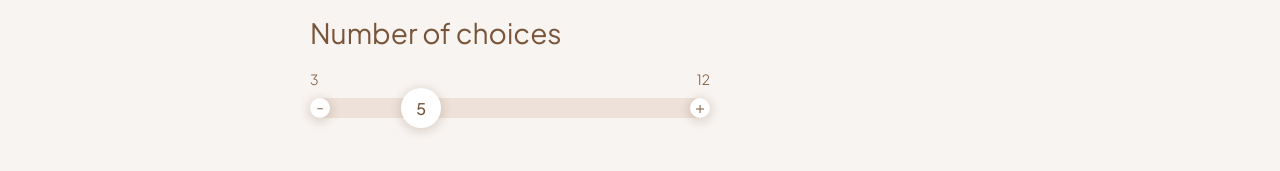
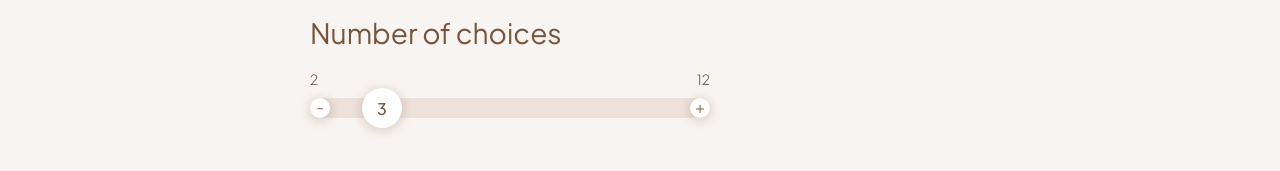
Before and after one commit to PetitChampi/whistle-buddy, a Vue app: page /guessing-game in a window 1280 px wide. Shown: the part 505-676 px from the top of the page. Built offline with nearby package versions, Linux system fonts and the light colour scheme.

Commit message:
rebuilt params store + bound all existing params

```diff
--- a/src/components/CardGrid.vue
+++ b/src/components/CardGrid.vue
@@ -35,7 +35,7 @@
 <script setup lang="ts">
 import Card from "@/components/molecules/Card.vue";
 import type { ICard } from "@/types/UiElements";
-import { useFingTableParamsStore } from "@/stores/params";
+import { useParamsStore } from "@/stores/params";
 import { storeToRefs } from "pinia";
 
 const props = defineProps<{
@@ -43,8 +43,8 @@ const props = defineProps<{
   pagination?: boolean
 }>();
 
-const fingTableParamsStore = useFingTableParamsStore();
-const { fingTableParams } = storeToRefs(fingTableParamsStore);
+const paramsStore = useParamsStore();
+const { fingTableParams } = storeToRefs(paramsStore);
 
 // todo implement page navigation
 function prev() {
--- a/src/components/FingeringTableControls.vue
+++ b/src/components/FingeringTableControls.vue
@@ -83,7 +83,7 @@
         </div>
       </div>
       <div class="controls-button">
-        <IconButton icon="shuffle" activateOnClick />
+        <IconButton icon="shuffle" activateOnClick @@activateBtn="fingTableParams.shuffle = !fingTableParams.shuffle" />
       </div>
     </div>
   </div>
@@ -100,13 +100,13 @@ import CheckboxInput from "@/components/molecules/CheckboxInput.vue";
 import { ref } from "@vue/reactivity";
 import type { IOption } from "@/types/UiElements";
 import { useI18n } from "vue-i18n";
-import { useFingTableParamsStore } from "@/stores/params";
+import { useParamsStore } from "@/stores/params";
 import { storeToRefs } from "pinia";
 
 const { t } = useI18n({ useScope: "global" });
 
-const fingTableParamsStore = useFingTableParamsStore();
-const { fingTableParams } = storeToRefs(fingTableParamsStore);
+const paramsStore = useParamsStore();
+const { fingTableParams } = storeToRefs(paramsStore);
 
 const fppOptions = ref<IOption[]>([
   { value: "6", displayValue: "6" },
--- a/src/components/GameParams.vue
+++ b/src/components/GameParams.vue
@@ -16,15 +16,15 @@
         <template v-slot:content>
           <div class="radio-group">
             <RadioInput
-              v-model="valuesToGuess"
+              v-model="guessGameParams.valuesToGuess"
               groupName="guessValue"
               value="note"
               :label="$t('G_PARAMS_VTG_NOTE')"
             />
             <RadioInput
-              v-model="valuesToGuess"
+              v-model="guessGameParams.valuesToGuess"
               groupName="guessValue"
-              value="fingering"
+              value="fing"
               :label="$t('G_PARAMS_VTG_FING')"
             />
           </div>
@@ -34,7 +34,11 @@
       <SettingsGroup v-if="gameType === 'guessing'" :title="$t('G_PARAMS_TITLE_NB_CHOICES')" large>
         <template v-slot:content>
           <div class="settings-item-content">
-            <GaugeInput :min="3" :max="12" v-model="numberOfChoices" />
+            <GaugeInput
+              :min="guessGameParams.nbChoices.min"
+              :max="guessGameParams.nbChoices.max"
+              v-model="guessGameParams.nbChoices.current"
+            />
           </div>
         </template>
       </SettingsGroup>
@@ -42,20 +46,30 @@
       <SettingsGroup v-if="gameType === 'mixmatch'" :title="$t('G_PARAMS_TITLE_NB_PAIRS')" large>
         <template v-slot:content>
           <div class="settings-item-content">
-            <GaugeInput :min="3" :max="14" v-model="numberOfPairs" />
+            <GaugeInput
+              :min="mixMatchParams.nbOfPairs.min"
+              :max="mixMatchParams.nbOfPairs.max"
+              v-model="mixMatchParams.nbOfPairs.current"
+            />
           </div>
         </template>
       </SettingsGroup>
 
-      <SettingsGroup :title="$t('G_PARAMS_TITLE_TIMER')" hasCheckbox large>
+      <SettingsGroup
+        :title="$t('G_PARAMS_TITLE_TIMER')"
+        hasCheckbox
+        large
+        :checkboxModelValue="currentGameParams.value.timer"
+        @@updateCheckbox="currentGameParams.value.timer = $event"
+      >
         <template v-slot:content>
           <div class="settings-item-content">
             <GaugeInput
-              :min="timerValues.min"
-              :max="timerValues.max"
-              :unit="timerValues.unit"
-              v-model="gameDuration"
-              disabled
+              :min="currentGameParams.value.timerValues.min"
+              :max="currentGameParams.value.timerValues.max"
+              :unit="currentGameParams.value.timerValues.unit"
+              v-model="currentGameParams.value.timerValues.current"
+              :disabled="!currentGameParams.value.timer"
             />
           </div>
         </template>
@@ -105,6 +119,8 @@
         subtitle="Do, Ré, Mi..."
         hasCheckbox
         large
+        :checkboxModelValue="generalParams.frNotation"
+        @@updateCheckbox="generalParams.frNotation = $event"
       />
       <!-- <SettingsGroup
         :title="$t('GEN_PARAMS_SYNESTHESIA')"
@@ -132,36 +148,37 @@ import CheckboxInput from "@/components/molecules/CheckboxInput.vue";
 import GaugeInput from "@/components/molecules/GaugeInput.vue";
 import CustomButton from "@/components/molecules/CustomButton.vue";
 import { computed, ref } from "vue";
-import type { IOption, IGaugeValues } from "@/types/UiElements";
+import type { Ref } from "vue";
+import type { IOption } from "@/types/UiElements";
+import type { IGuessGameParams, IMixMatchParams } from "@/types/ParamTypes";
+import { useParamsStore } from "@/stores/params";
+import { storeToRefs } from "pinia";
 
 const props = defineProps<{
   gameType: string
 }>();
 
+const paramsStore = useParamsStore();
+const { generalParams, guessGameParams, mixMatchParams } = storeToRefs(paramsStore);
+
 const emit = defineEmits(["@gameStarted"]);
 
-const valuesToGuess = ref<string>("note");
-const numberOfChoices = ref<number>(5);
-const numberOfPairs = ref<number>(6);
 const selectedFingerings = ref<string[]>([]);
 
-const timerValues = computed<IGaugeValues>(() => {
-  let values = { unit: "", min: 0, max: 0, default: 0 };
-
+const currentGameParams = computed<Ref<IGuessGameParams> | Ref<IMixMatchParams>>(() => {
+  let currGameParams: Ref<IGuessGameParams> | Ref<IMixMatchParams> = guessGameParams;
   switch (props.gameType) {
     case 'guessing':
-      values = { unit: "s", min: 2, max: 30, default: 5 };
+      currGameParams = guessGameParams;
       break;
     case 'mixmatch':
-      values = { unit: "m", min: 1, max: 5, default: 3 };
+      currGameParams = mixMatchParams;
       break;
     default:
   }
 
-  return values;
+  return currGameParams;
 });
-
-const gameDuration = ref<number>(timerValues.value.default);
 
 function startGame() {
   emit("@gameStarted");
--- a/src/components/molecules/Card.vue
+++ b/src/components/molecules/Card.vue
@@ -55,7 +55,7 @@
 import { ref, watch } from "vue";
 import { useRoute } from "vue-router";
 import type { ICard } from "@/types/UiElements";
-import { useGeneralParamsStore } from "@/stores/params";
+import { useParamsStore } from "@/stores/params";
 import { storeToRefs } from "pinia";
 
 export interface IProps {
@@ -80,8 +80,8 @@ const props = withDefaults(defineProps<IProps>(), {
   selected: false
 });
 
-const genParamsStore = useGeneralParamsStore();
-const { generalParams } = storeToRefs(genParamsStore);
+const paramsStore = useParamsStore();
+const { generalParams } = storeToRefs(paramsStore);
 
 const route = useRoute();
 const emit = defineEmits(["@cardClicked"]);
--- a/src/components/molecules/GaugeInput.vue
+++ b/src/components/molecules/GaugeInput.vue
@@ -1,5 +1,5 @@
 <template>
-  <div :class="{ disabled }">
+  <div class="gauge-wrapper" :class="{ disabled }">
     <div class="indicators">
       <span class="indicators-min">
         {{ min }}{{ unit }}
@@ -91,6 +91,9 @@ onMounted(() => {
   display: flex;
   align-items: center;
 
+  &-wrapper {
+    transition: opacity ease .2s;
+  }
   &-input-container {
     position: relative;
     flex-grow: 1;
--- a/src/components/molecules/IconButton.vue
+++ b/src/components/molecules/IconButton.vue
@@ -16,12 +16,15 @@ const props = defineProps<{
   icon: string,
 }>();
 
+const emit = defineEmits(["@activateBtn"]);
+
 const isActive = ref<Boolean>(false);
 const isPlay = ref<Boolean>(props.icon === "play");
 
 function toggleActivate() {
   if (!props.activateOnClick) return;
   isActive.value = !isActive.value;
+  emit("@activateBtn");
 }
 </script>
 
--- a/src/components/molecules/SettingsDropdown.vue
+++ b/src/components/molecules/SettingsDropdown.vue
@@ -19,9 +19,9 @@
         >
           <template v-slot:content>
             <div class="radio-group">
-              <RadioInput v-model="showOctave" groupName="octave" value="lower" label="1" small />
-              <RadioInput v-model="showOctave" groupName="octave" value="higher" label="2" small />
-              <RadioInput v-model="showOctave" groupName="octave" value="both" label="1 + 2" small />
+              <RadioInput v-model="generalParams.showOctave" groupName="octave" value="low" label="1" small />
+              <RadioInput v-model="generalParams.showOctave" groupName="octave" value="high" label="2" small />
+              <RadioInput v-model="generalParams.showOctave" groupName="octave" value="both" label="1 + 2" small />
             </div>
           </template>
         </SettingsGroup>
@@ -48,7 +48,12 @@
 
         <SettingsGroup :title="$t('GEN_PARAMS_INSTRUMENT')">
           <template v-slot:content>
-            <ListDropdown :options="instrOptions" defaultSelectedOption="low" closeOnInteraction />
+            <ListDropdown
+              :options="instrOptions"
+              :defaultSelectedOption="generalParams.instrument"
+              closeOnInteraction
+              @@optionSelected="generalParams.instrument = $event.value"
+            />
           </template>
         </SettingsGroup>
       </div>
@@ -64,22 +69,20 @@ import ListDropdown from "./ListDropdown.vue";
 import type { IOption } from "@/types/UiElements";
 import { ref } from "@vue/reactivity";
 import { useRoute } from "vue-router";
-import { useGeneralParamsStore } from "@/stores/params";
+import { useParamsStore } from "@/stores/params";
 import { storeToRefs } from "pinia";
 
 const route = useRoute();
 
-const genParamsStore = useGeneralParamsStore();
-const { generalParams } = storeToRefs(genParamsStore);
+const paramsStore = useParamsStore();
+const { generalParams } = storeToRefs(paramsStore);
 
 const tray = ref<any>(null)
 
-const showOctave = ref<string>("");
 const instrOptions = ref<IOption[]>([
   { value: "low", displayValue: "Low / mezzo whistle" },
   { value: "tin", displayValue: "Tin whistle" }
 ]);
-
 </script>
 
 <style lang="scss" scoped>
--- a/src/stores/params.ts
+++ b/src/stores/params.ts
@@ -2,11 +2,9 @@ import { defineStore, acceptHMRUpdate } from "pinia";
 import { useLocalStorage } from "@vueuse/core"
 import type { IGenParams, IFingTableParams, IGuessGameParams, IMixMatchParams } from "@/types/ParamTypes";
 
-// General params
-export const useGeneralParamsStore = defineStore("generalParams", () => {
+export const useParamsStore = defineStore("params", () => {
   const generalParams = useLocalStorage<IGenParams>(
-    "general_params",
-    {
+    "general_params", {
       key: { positionId: 3, names: ["d"] },
       frNotation: false,
       showOctave: "low",
@@ -14,54 +12,33 @@ export const useGeneralParamsStore = defineStore("generalParams", () => {
       instrument: "low"
     }
   );
-
-  return { generalParams };
-});
-
-// Fingering table
-export const useFingTableParamsStore = defineStore("fingTableParams", () => {
   const fingTableParams = useLocalStorage<IFingTableParams>(
-    "fing_table_params",
-    {
+    "fing_table_params", {
       fingsPerPage: 12,
       flashcardMode: false,
       flashcardSide: "fing",
       shuffle: false
     }
   );
-
-  return { fingTableParams };
-});
-
-// Guessing game
-export const useGuessGameParamsStore = defineStore("guessGameParams", () => {
   const guessGameParams = useLocalStorage<IGuessGameParams>(
-    "guess_game_params",
-    {
+    "guess_game_params", {
       valuesToGuess: "note",
-      nbChoices: { unit: "", min: 2, max: 12, default: 3 },
+      nbChoices: { unit: "", min: 2, max: 12, current: 3 },
       timer: false,
-      timerValues: { unit: "s", min: 2, max: 30, default: 5 }
+      timerValues: { unit: "s", min: 2, max: 30, current: 5 }
+    }
+  );
+  const mixMatchParams = useLocalStorage<IMixMatchParams>(
+    "mix_match_params", {
+      nbOfPairs: { unit: "", min: 2, max: 12, current: 3 },
+      timer: false,
+      timerValues: { unit: "m", min: 1, max: 5, current: 3 }
     }
   );
 
-  return { guessGameParams };
-});
-
-// Mix or match
-export const useMixMatchParamsStore = defineStore("mixMatchParams", () => {
-  const mixMatchParams = useLocalStorage<IMixMatchParams>(
-    "mix_match_params",
-    {
-      nbOfPairs: { unit: "", min: 2, max: 12, default: 3 },
-      timer: false,
-      timerValues: { unit: "s", min: 2, max: 30, default: 5 }
-    }
-  );
-
-  return { mixMatchParams };
+  return { generalParams, fingTableParams, guessGameParams, mixMatchParams };
 });
 
 if (import.meta.hot) {
-  import.meta.hot.accept(acceptHMRUpdate(useFingTableParamsStore, import.meta.hot))
+  import.meta.hot.accept(acceptHMRUpdate(useParamsStore, import.meta.hot))
 }
--- a/src/types/UiElements.ts
+++ b/src/types/UiElements.ts
@@ -14,7 +14,7 @@ interface IGaugeValues {
   unit: string,
   min: number,
   max: number,
-  default: number
+  current: number
 }
 
 export type { IOption, ICard, IGaugeValues };
```
Also changed, not shown: src/stores/musicalData.ts (added, +9 -0 lines).
